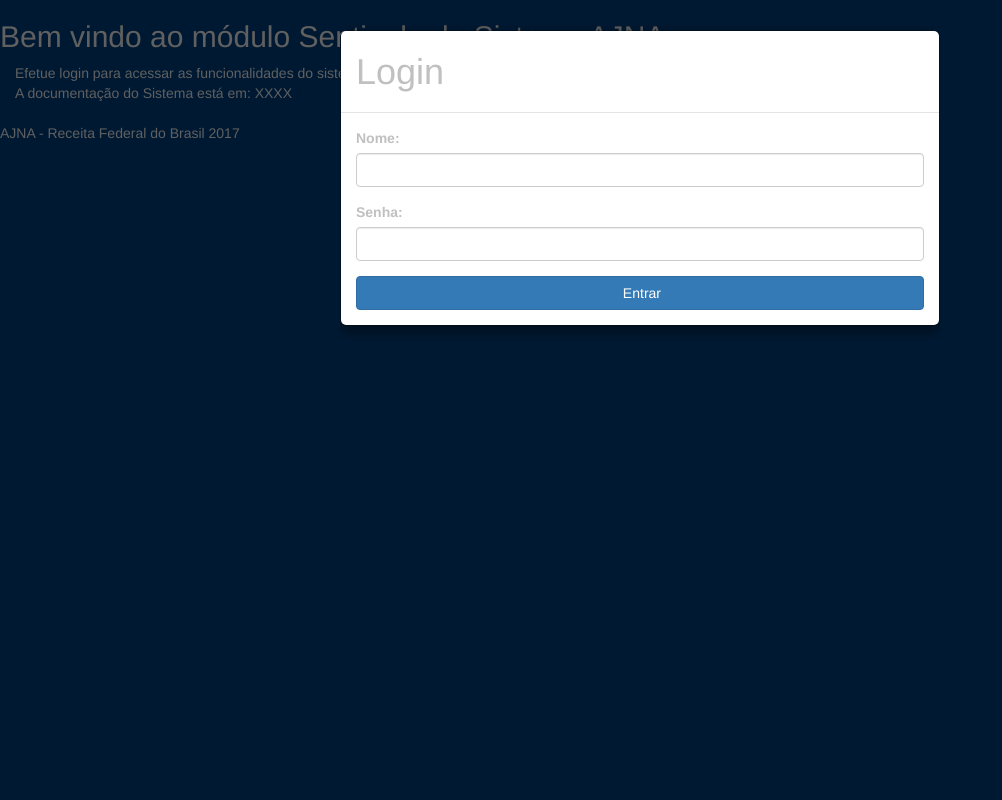
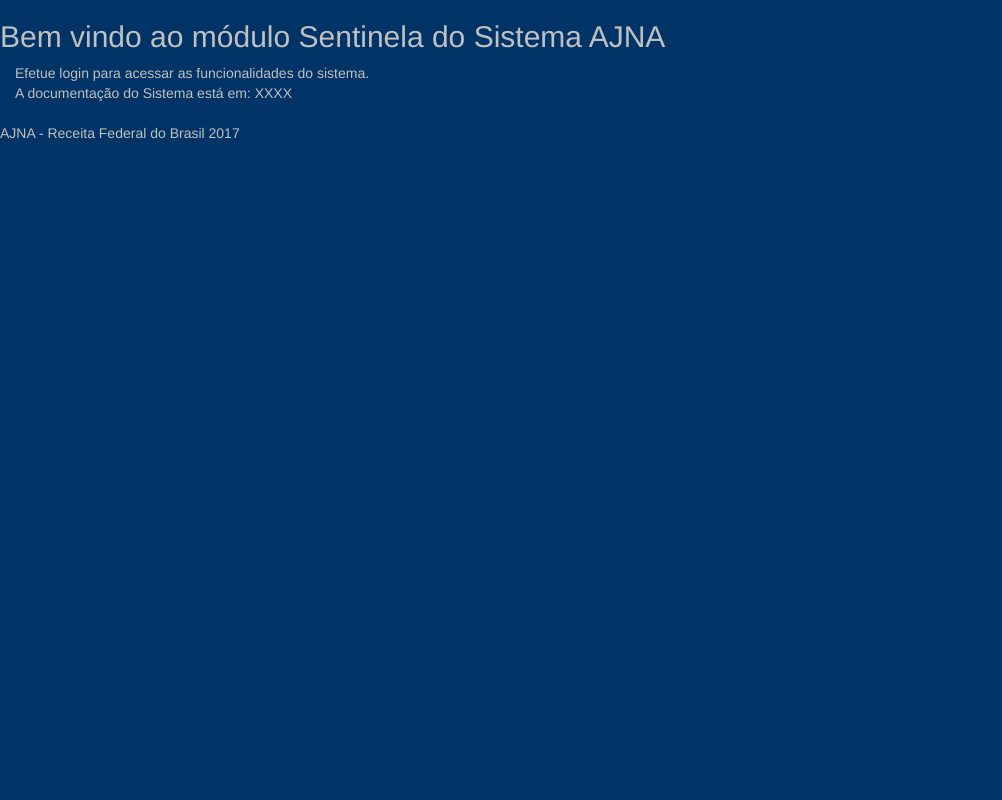
Before and after one commit to IvanBrasilico/ajna_docs, a Flask app: template sentinela/templates/index.html in a window 1280 px wide. Shown: the whole page, without its empty margins (0-1002 px from the left). Run offline with Flask 2, Linux system fonts and the light colour scheme; the template is opened without the code that fills it, so the values that code supplies are empty; some libraries are stand-ins or nearby versions.

Commit message:
Flask_wtf
É necessário refazer alguns testes para poder utilizar o wtf_form

```diff
--- a/sentinela/app.py
+++ b/sentinela/app.py
@@ -33,8 +33,11 @@ from flask_nav import Nav
 from flask_nav.elements import Navbar, View
 from flask_session import Session
 # from flask_sslify import SSLify
+from flask_wtf import FlaskForm
 from flask_wtf.csrf import CSRFProtect
 from werkzeug.utils import secure_filename
+from wtforms import BooleanField, PasswordField, StringField, SubmitField
+from wtforms.validators import DataRequired, Length
 
 from sentinela.conf import (ALLOWED_EXTENSIONS, APP_PATH, CSV_DOWNLOAD,
                             CSV_FOLDER, SECRET, UPLOAD_FOLDER)
@@ -55,7 +58,6 @@ logging.basicConfig(level=os.environ.get('LOGLEVEL', 'INFO'))
 app = Flask(__name__, static_url_path='/static')
 # CORS(app)
 csrf = CSRFProtect(app)
-# sslify = SSLify(app)
 Bootstrap(app)
 nav = Nav()
 logo = img(src='/static/css/images/logo.png')
@@ -81,6 +83,13 @@ class User(UserMixin):
         if dbuser:
             return User(dbuser.username)
         return None
+
+
+class LoginForm(FlaskForm):
+    nome = StringField('Nome', validators=[DataRequired(), Length(1, 50)])
+    senha = PasswordField('Senha', validators=[DataRequired()])
+    remember_me = BooleanField('Lembrar-me')
+    submit = SubmitField('Entrar')
 
 
 def authenticate(username, password):
@@ -117,7 +126,23 @@ def login():
         else:
             return abort(401)
     else:
-        return render_template('index.html', form=request.form)
+        return render_template('login.html', form=request.form)
+
+
+"""@app.route('/login', methods=['GET', 'POST'])
+def login():
+    form = LoginForm()
+    if form.validate_on_submit():
+        registered_user = authenticate(username=form.nome.data,
+                                       password=form.senha.data)
+        if registered_user is not None:
+            login_user(registered_user)
+            next = request.args.get('next')
+            if not is_safe_url(next):
+                return abort(400)
+            return redirect(next or url_for('index'))
+        flash('Invalid username or password.')
+    return render_template('login.html', form=form)"""
 
 
 @app.route('/logout')
@@ -138,7 +163,10 @@ def allowed_file(filename):
 
 @app.route('/')
 def index():
-    return render_template('index.html')
+    if current_user.is_authenticated:
+        return render_template('index.html')
+    else:
+        return redirect(url_for('login'))
 
 
 @app.route('/list_files')
@@ -718,6 +746,9 @@ app.secret_key = SECRET
 app.config['SECRET_KEY'] = SECRET
 app.config['SESSION_TYPE'] = 'filesystem'
 Session(app)
+"""if app.config['SSL_REDIRECT']:
+        from flask_sslify import SSLify
+        sslify = SSLify(app)"""
 
 if __name__ == '__main__':
     app.run(debug=app.config['DEBUG'])
--- a/sentinela/templates/index.html
+++ b/sentinela/templates/index.html
@@ -1,5 +1,4 @@
 {% extends "layout.html" %} {% block content %}{{super()}}
-
 <div id="main" class="container-fluid">
     <div id="top" class="row">
         <h2>Bem vindo ao módulo Sentinela do Sistema AJNA</h2>
@@ -16,38 +15,8 @@
     <div id="bottom" class="row">
         AJNA - Receita Federal do Brasil 2017
     </div>
-    <div class="modal fade" id="loginmodal" tabindex="-1" role="dialog" aria-labelledby="ModalLabel" aria-hidden="true">
-        <div class="modal-dialog" role="document">
-            <div class="modal-content">
-                <div class="modal-header">
-                    <h1 class="modal-title" id="ModalLabel">Login</h1>
-                </div>
-                <div class="modal-body">
-                    <form id="frmlogin" method="post" action="/login" autocomplete="off" enctype="multipart/form-data">
-                        <input type="hidden" name="csrf_token" value="{{ csrf_token() }}" />
-                        <div class="form-group">
-                            <label for="username">Nome:</label>
-                            <input type="text" class="form-control" id="username" name="username" autofocus="autofocus">
-                        </div>
-                        <div class="form-group">
-                            <label for="senha">Senha:</label>
-                            <input type="password" class="form-control" id="senha" name="senha" autocomplete="off">
-                        </div>
-                        <button class="btn btn-block btn-primary btn-default" id="btnlogin">
-                            <i class="fa fa-save"></i>&nbsp;Entrar
-                        </button>
-                    </form>
-                </div>
-            </div>
-        </div>
-    </div>
 </div>
 <!-- /#main -->
 {% endblock %} {% block scripts %} {{super()}}
 <script type="text/javascript">
-    $(document).ready(function () {
-        {% if not current_user.is_authenticated %}
-        $('#loginmodal').modal();
-        {% endif %}
-    })
 </script> {% endblock %}
```
Also changed, not shown: sentinela/templates/login.html (+16 -4 lines), sentinela/models/sentinela.db, 1 other file.
